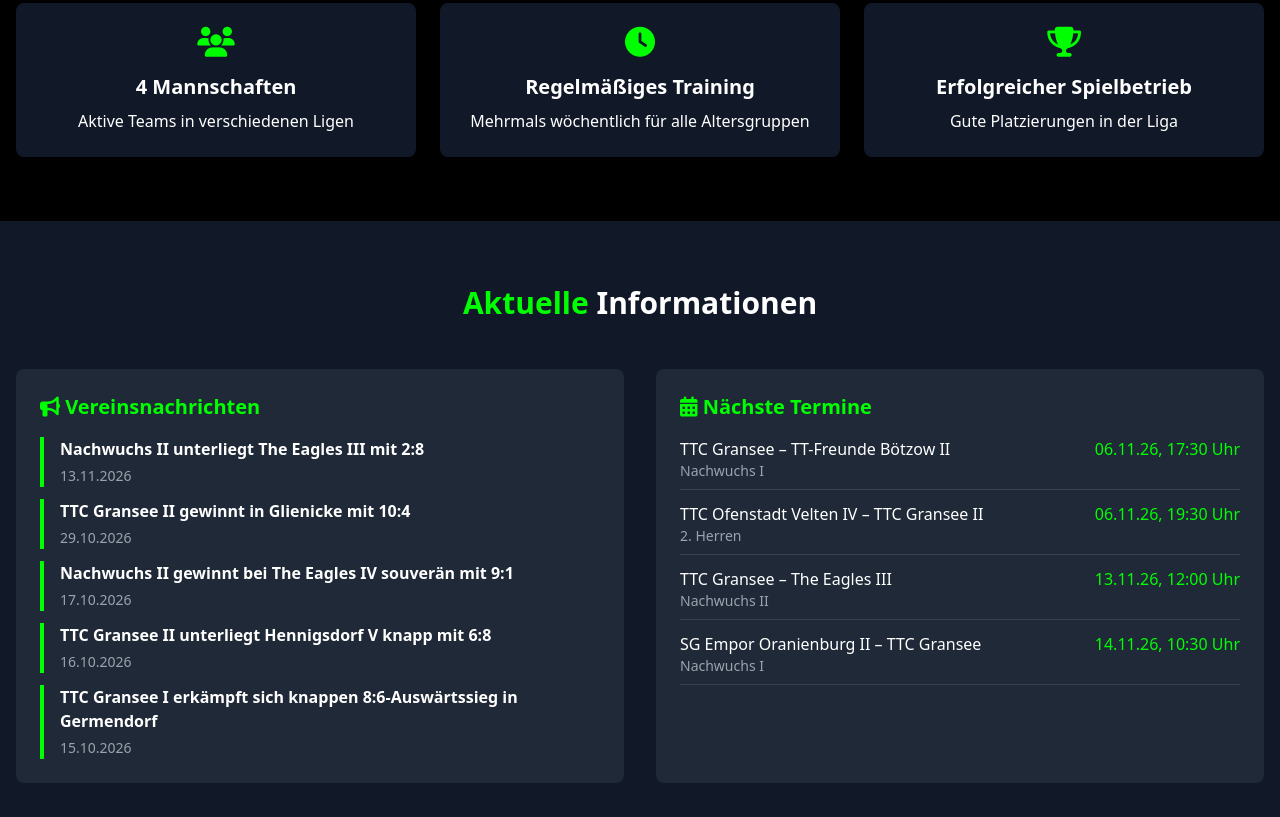
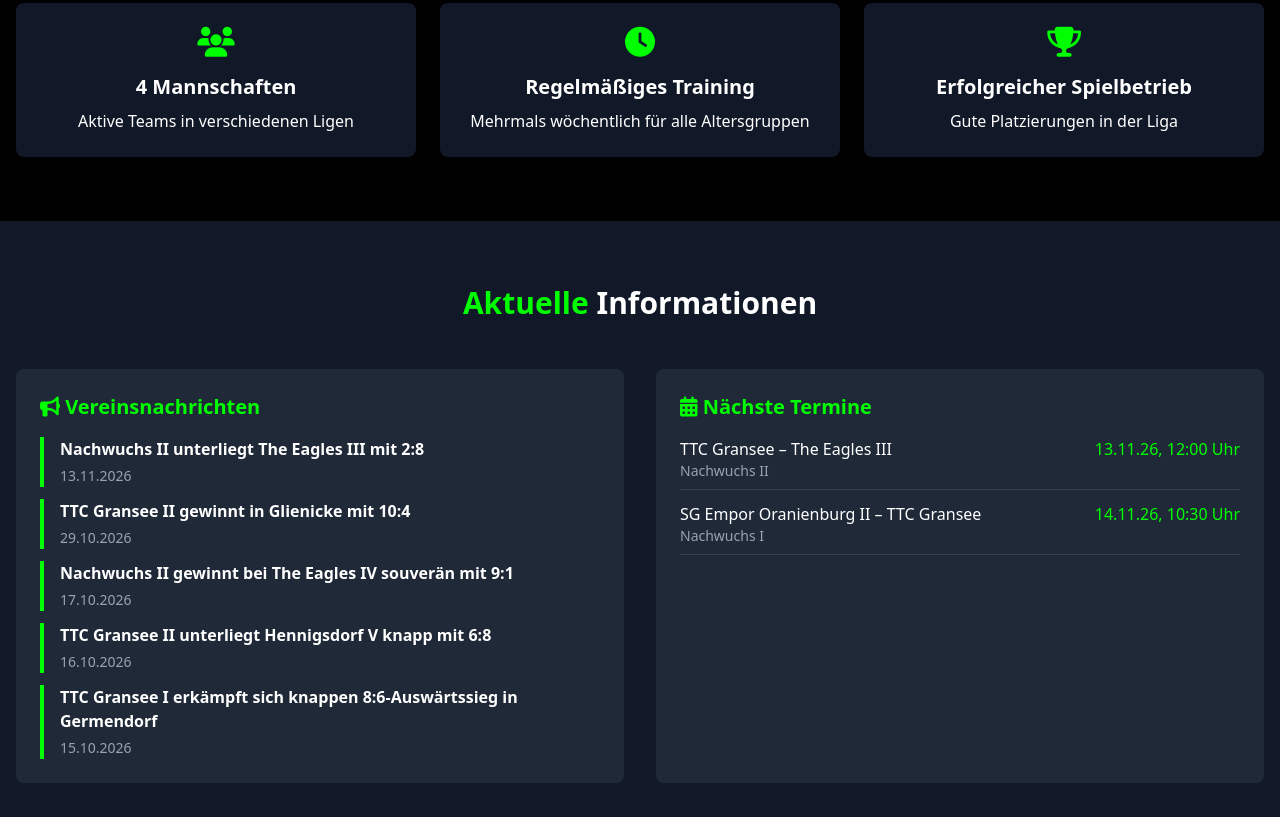
Before and after one commit to ttcgransee/ttcgransee, a plain HTML site: page index.html in a window 1280 px wide. Shown: the part 425-1242 px from the top of the page. Drawn offline with nearby package versions, Linux system fonts and the light colour scheme.

Commit message:
Webseite automatisch aktualisiert

```diff
--- a/index.html
+++ b/index.html
@@ -424,12 +424,6 @@ Mit insgesamt 28:23 gewonnenen Sätzen und einem Ballverhältnis von 466:443 unt
 <i class="fas fa-calendar-alt"></i> Nächste Termine
                     </h3>
 <ul class="space-y-3"><li class="flex justify-between gap-4 items-start border-b border-gray-700 pb-2">
-<span>TTC Gransee – TT-Freunde Bötzow II<span class="block text-sm text-gray-400">Nachwuchs I</span></span>
-<span class="text-accent whitespace-nowrap">06.11.26, 17:30 Uhr</span>
-</li><li class="flex justify-between gap-4 items-start border-b border-gray-700 pb-2">
-<span>TTC Ofenstadt Velten IV – TTC Gransee II<span class="block text-sm text-gray-400">2. Herren</span></span>
-<span class="text-accent whitespace-nowrap">06.11.26, 19:30 Uhr</span>
-</li><li class="flex justify-between gap-4 items-start border-b border-gray-700 pb-2">
 <span>TTC Gransee – The Eagles III<span class="block text-sm text-gray-400">Nachwuchs II</span></span>
 <span class="text-accent whitespace-nowrap">13.11.26, 12:00 Uhr</span>
 </li><li class="flex justify-between gap-4 items-start border-b border-gray-700 pb-2">
```
